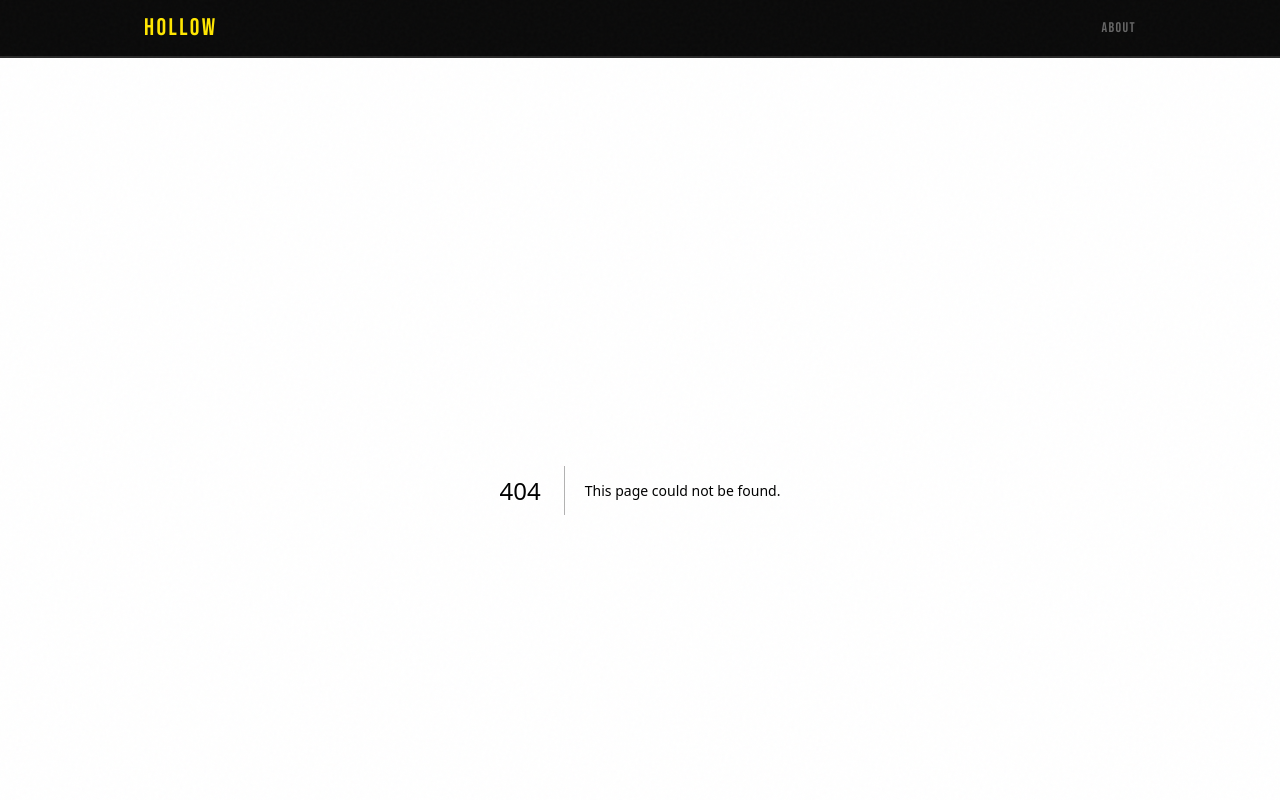
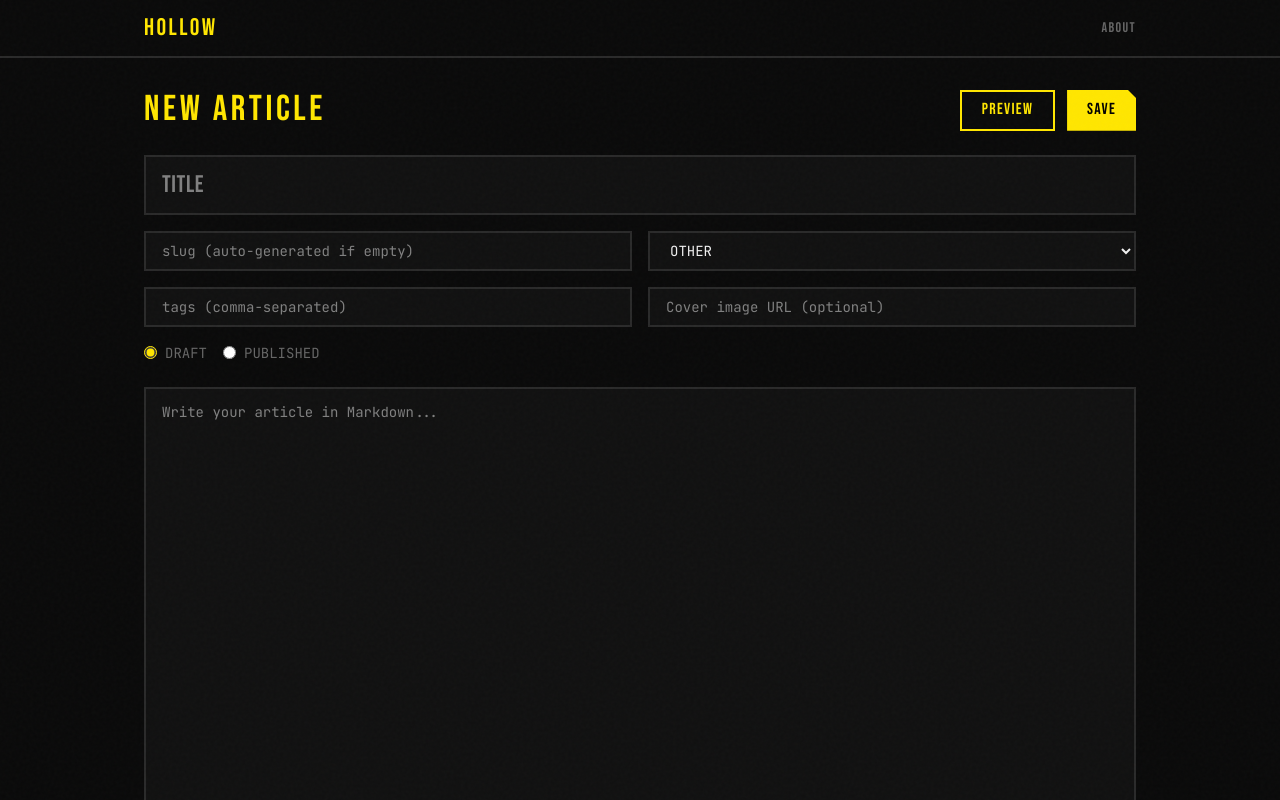
Before and after one commit to DdGnoybab/bbb-blog, a Next.js app: page /admin/editor in a window 1280 px wide. Before the commit this address had no page. Shown: the top 800 px of the page. Built offline with nearby package versions, Linux system fonts and the light colour scheme.

Commit message:
feat: add admin article editor with markdown preview

```diff
--- /dev/null
+++ b/app/admin/editor/page.tsx
@@ -0,0 +1,175 @@
+'use client'
+import { useEffect, useState } from 'react'
+import { useRouter, useSearchParams } from 'next/navigation'
+import { Suspense } from 'react'
+import ReactMarkdown from 'react-markdown'
+import remarkGfm from 'remark-gfm'
+import type { Post } from '@/lib/types'
+
+function Editor() {
+  const router = useRouter()
+  const searchParams = useSearchParams()
+  const editId = searchParams.get('id')
+
+  const [title, setTitle] = useState('')
+  const [slug, setSlug] = useState('')
+  const [content, setContent] = useState('')
+  const [category, setCategory] = useState<Post['category']>('other')
+  const [tags, setTags] = useState('')
+  const [coverUrl, setCoverUrl] = useState('')
+  const [status, setStatus] = useState<Post['status']>('draft')
+  const [preview, setPreview] = useState(false)
+  const [saving, setSaving] = useState(false)
+  const [error, setError] = useState('')
+
+  useEffect(() => {
+    if (!editId) return
+    fetch(`/api/posts/${editId}`)
+      .then((r) => r.json())
+      .then((post: Post) => {
+        setTitle(post.title)
+        setSlug(post.slug)
+        setContent(post.content)
+        setCategory(post.category)
+        setTags(post.tags.join(', '))
+        setCoverUrl(post.coverUrl || '')
+        setStatus(post.status)
+      })
+  }, [editId])
+
+  async function handleSave() {
+    setSaving(true)
+    setError('')
+    const body = {
+      title,
+      slug: slug || undefined,
+      content,
+      category,
+      tags: tags
+        .split(',')
+        .map((t) => t.trim())
+        .filter(Boolean),
+      coverUrl: coverUrl || undefined,
+      status,
+    }
+    const res = editId
+      ? await fetch(`/api/posts/${editId}`, {
+          method: 'PATCH',
+          headers: { 'Content-Type': 'application/json' },
+          body: JSON.stringify(body),
+        })
+      : await fetch('/api/posts', {
+          method: 'POST',
+          headers: { 'Content-Type': 'application/json' },
+          body: JSON.stringify(body),
+        })
+
+    if (res.ok) {
+      router.push('/admin')
+    } else {
+      const data = await res.json()
+      setError(data.error || 'Save failed')
+      setSaving(false)
+    }
+  }
+
+  return (
+    <div className="space-y-6">
+      <div className="flex items-center justify-between">
+        <h1 className="font-display text-4xl tracking-widest text-accent-yellow">
+          {editId ? 'EDIT ARTICLE' : 'NEW ARTICLE'}
+        </h1>
+        <div className="flex gap-3">
+          <button
+            onClick={() => setPreview(!preview)}
+            className="zzz-btn-outline text-sm"
+          >
+            {preview ? 'EDIT' : 'PREVIEW'}
+          </button>
+          <button
+            onClick={handleSave}
+            disabled={saving}
+            className="zzz-btn-primary"
+          >
+            {saving ? 'SAVING...' : 'SAVE'}
+          </button>
+        </div>
+      </div>
+
+      {error && <p className="text-accent-red font-mono text-sm">{error}</p>}
+
+      <div className="grid grid-cols-2 gap-4">
+        <input
+          value={title}
+          onChange={(e) => setTitle(e.target.value)}
+          placeholder="Title"
+          className="col-span-2 bg-bg-secondary border-2 border-border-subtle text-text-primary px-4 py-3 font-display text-2xl tracking-wide focus:outline-none focus:border-accent-yellow"
+        />
+        <input
+          value={slug}
+          onChange={(e) => setSlug(e.target.value)}
+          placeholder="slug (auto-generated if empty)"
+          className="bg-bg-secondary border-2 border-border-subtle text-text-primary px-4 py-2 font-mono text-sm focus:outline-none focus:border-accent-yellow"
+        />
+        <select
+          value={category}
+          onChange={(e) => setCategory(e.target.value as Post['category'])}
+          className="bg-bg-secondary border-2 border-border-subtle text-text-primary px-4 py-2 font-mono text-sm focus:outline-none focus:border-accent-yellow"
+        >
+          <option value="tech">TECH</option>
+          <option value="life">LIFE</option>
+          <option value="other">OTHER</option>
+        </select>
+        <input
+          value={tags}
+          onChange={(e) => setTags(e.target.value)}
+          placeholder="tags (comma-separated)"
+          className="bg-bg-secondary border-2 border-border-subtle text-text-primary px-4 py-2 font-mono text-sm focus:outline-none focus:border-accent-yellow"
+        />
+        <input
+          value={coverUrl}
+          onChange={(e) => setCoverUrl(e.target.value)}
+          placeholder="Cover image URL (optional)"
+          className="bg-bg-secondary border-2 border-border-subtle text-text-primary px-4 py-2 font-mono text-sm focus:outline-none focus:border-accent-yellow"
+        />
+        <div className="col-span-2 flex gap-4">
+          {(['draft', 'published'] as Post['status'][]).map((s) => (
+            <label key={s} className="flex items-center gap-2 cursor-pointer">
+              <input
+                type="radio"
+                name="status"
+                value={s}
+                checked={status === s}
+                onChange={() => setStatus(s)}
+                className="accent-accent-yellow"
+              />
+              <span className="font-mono text-sm text-text-muted uppercase">{s}</span>
+            </label>
+          ))}
+        </div>
+      </div>
+
+      {preview ? (
+        <div className="zzz-card p-6 min-h-[400px] prose-zzz">
+          <ReactMarkdown remarkPlugins={[remarkGfm]}>{content}</ReactMarkdown>
+        </div>
+      ) : (
+        <textarea
+          value={content}
+          onChange={(e) => setContent(e.target.value)}
+          placeholder="Write your article in Markdown..."
+          rows={24}
+          className="w-full bg-bg-secondary border-2 border-border-subtle text-text-primary px-4 py-3 font-mono text-sm focus:outline-none focus:border-accent-yellow resize-none leading-relaxed"
+        />
+      )}
+    </div>
+  )
+}
+
+export default function EditorPage() {
+  return (
+    <Suspense>
+      <Editor />
+    </Suspense>
+  )
+}
```
